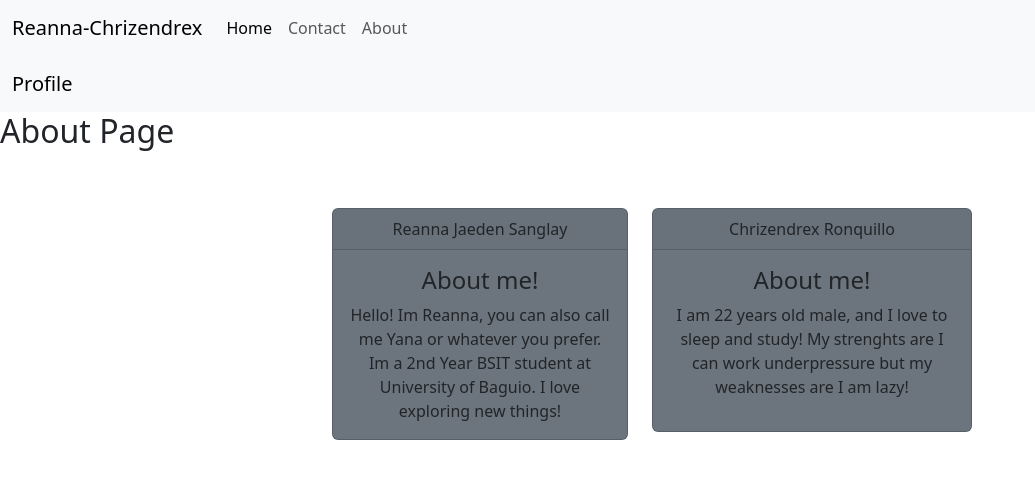
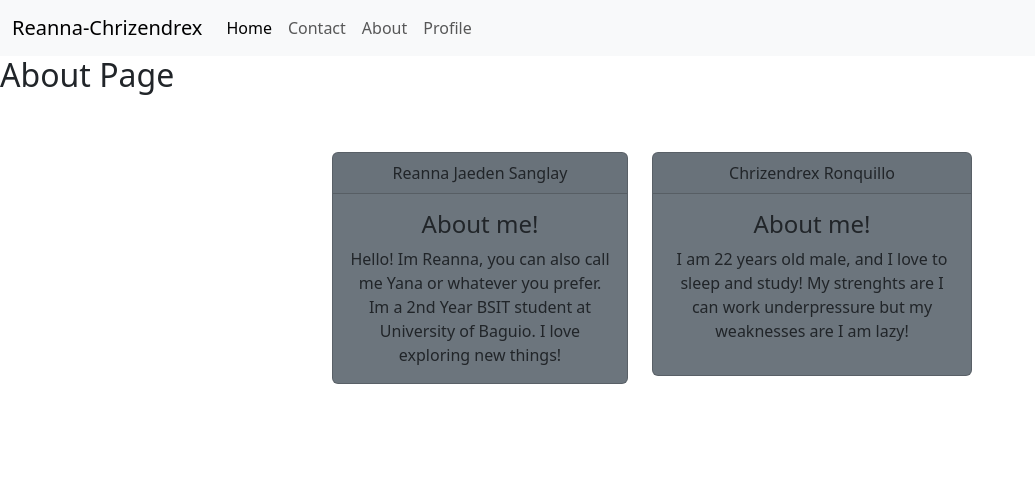
Before and after one commit to reannajaeden/sanglay-ronquillo-angular-routing-lab, an Angular app in the folder angular-routing-lab/: page /about in a window 1280 px wide. Shown: the top 478 px of the page, without its empty margins (0-1035 px from the left). Built offline with nearby package versions, Linux system fonts and the light colour scheme.

Commit message:
Fixed profile moved into nav bar
We moved the profile component into the nav bar instead of being inside the about component

```diff
--- a/angular-routing-lab/src/app/about/about.component.html
+++ b/angular-routing-lab/src/app/about/about.component.html
@@ -1,10 +1,4 @@
-<nav class="navbar bg-body-tertiary">
-  <div class="container-fluid">
-    <a class="navbar-brand"
-      routerLink="profile">Profile</a>
-  </div>
-</nav>
-<router-outlet></router-outlet>
+
 <h2>About Page</h2>
 <div class="container text-center">
     <div class="row">
--- a/angular-routing-lab/src/app/app.component.html
+++ b/angular-routing-lab/src/app/app.component.html
@@ -17,6 +17,10 @@
         <li class="nav-item">
           <a class="nav-link" href="/about">About</a>
         </li>
+        <li class="nav-item">
+          <a class="nav-link" href="/profile">Profile</a>
+
+        </li>
       </ul>
     </div>
   </div>
--- a/angular-routing-lab/src/app/app.module.ts
+++ b/angular-routing-lab/src/app/app.module.ts
@@ -7,6 +7,7 @@ import { AppComponent } from './app.component';
 import { HomeComponent } from './home/home.component';
 import { AboutComponent } from './about/about.component';
 import { ContactComponent } from './contact/contact.component';
+import { ProfileComponent } from './about/profile/profile.component';
 
 @NgModule({
   imports: [
--- a/angular-routing-lab/src/app/app.routes.ts
+++ b/angular-routing-lab/src/app/app.routes.ts
@@ -8,11 +8,9 @@ import { AdminGuard } from './admin/admin.guard';
 export const routes: Routes = [
     { path: '', redirectTo: 'home', pathMatch: 'full' },
     { path: 'home', component: HomeComponent },
-    { path: 'about', component: AboutComponent, children: [
-        { path: 'profile', component: ProfileComponent }
-      ]
-    },
+    { path: 'about', component: AboutComponent, },
     { path: 'contact', component: ContactComponent },
+    { path: 'profile', component: ProfileComponent},
     {
       path: 'admin',
       loadComponent: () => import('./admin/admin.component').then(m => m.AdminComponent),
```
